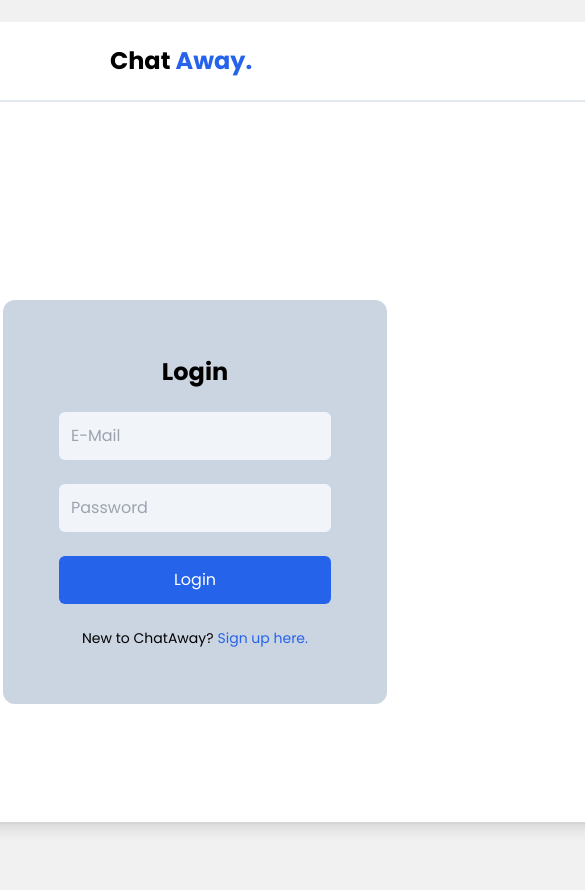
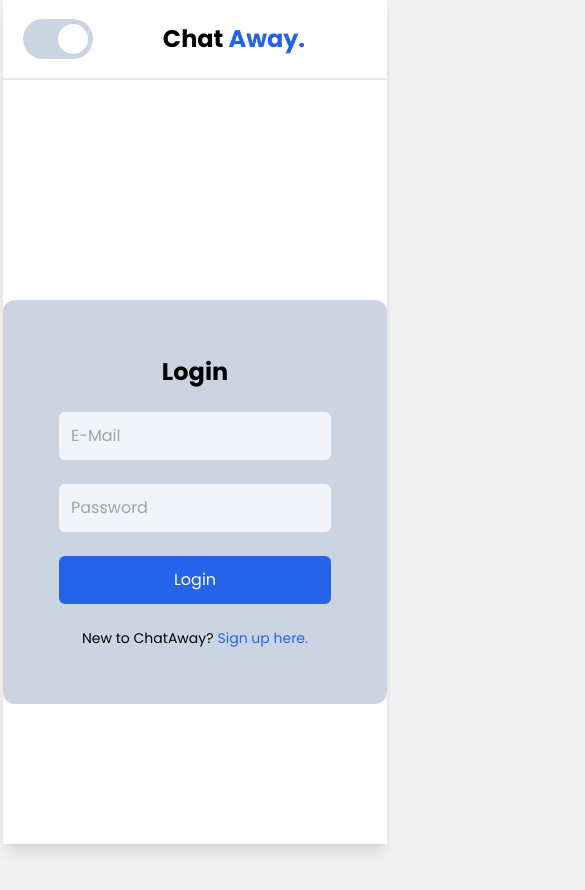
Before and after one commit to devham236/Yap-Away, a React (Vite) app in the folder client/: page / in a window 390 px wide. Shown: the top 890 px of the page, 585 px wide, since content can reach past the window. Built offline with nearby package versions, Linux system fonts and the light colour scheme; no server answers.

Commit message:
responsiveness

```diff
--- a/client/package.json
+++ b/client/package.json
@@ -36,7 +36,8 @@
     "jsdom": "^22.1.0",
     "msw": "^1.3.2",
     "postcss": "^8.4.28",
-    "prettier": "^3.0.2",
+    "prettier": "^3.0.3",
+    "prettier-plugin-tailwindcss": "^0.5.6",
     "tailwindcss": "^3.3.3",
     "vite": "^4.4.5",
     "vitest": "^0.34.6"
--- a/client/src/App.jsx
+++ b/client/src/App.jsx
@@ -19,11 +19,11 @@
   return (
     <div
       data-testid="main-container"
-      className={`w-[1300px] h-[800px] bg-white rounded-2xl shadow-lg relative ${
+      className={`lg:w-[1300px] lg:h-[800px] sm:w-full sm:h-[100vh] bg-white lg:rounded-2xl sm:rounded-none shadow-lg  relative ${
         darkMode && "dark"
       }`}
     >
-      <div className="w-full h-full rounded-2xl duration-300 dark:bg-slate-700">
+      <div className="w-full h-full lg:rounded-2xl sm:rounded-none duration-300 dark:bg-slate-700">
         <Navbar />
         <Routes>
           <Route index path="/login" element={<Login />} />
--- a/client/src/Components/Navbar.jsx
+++ b/client/src/Components/Navbar.jsx
@@ -24,7 +24,7 @@
   }
 
   return (
-    <div className="w-full h-20 p-3  rounded-tr-2xl rounded-tl-2xl border-b-2 border-slate-200 dark-border">
+    <div className="w-full h-20 p-3 lg:rounded-tr-2xl lg:rounded-tl-2xl border-b-2 border-slate-200 dark-border">
       <div className="w-full h-full flex items-center justify-between">
         <motion.div
           initial={{ x: -50, opacity: 0 }}
@@ -34,7 +34,7 @@
           <Link
             to="/"
             data-testid="home-link"
-            className="w-[55px] mr-2 h-full bg-slate-200 rounded-full flex items-center justify-center cursor-pointer"
+            className="sm:hidden lg:block w-[55px] mr-2 h-full bg-slate-200 rounded-full flex items-center justify-center cursor-pointer"
           >
             {userInfo ? (
               <div
@@ -60,7 +60,7 @@
           </Link>
           {userInfo && (
             <div className="mx-2">
-              <p className="font-bold">{userInfo.username}</p>
+              <p className="font-bold dark:text-white">{userInfo.username}</p>
             </div>
           )}
           <div
@@ -98,13 +98,13 @@
           ) : (
             <>
               <Link
-                className="mr-2 dark:bg-slate-900 dark-button dark:text-white bg-slate-200 p-3 rounded-lg duration-300 hover:bg-blue-600 hover:text-white"
+                className="sm:hidden lg:block mr-2 dark:bg-slate-900 dark-button dark:text-white bg-slate-200 p-3 rounded-lg duration-300 hover:bg-blue-600 hover:text-white"
                 to="/signup"
               >
                 <p className="font-semibold">Sign Up</p>
               </Link>
               <Link
-                className="ml-2 dark:bg-slate-900 dark-button dark:text-white bg-slate-200 p-3 rounded-lg duration-300 hover:bg-blue-600 hover:text-white"
+                className="sm:hidden lg:block ml-2 dark:bg-slate-900 dark-button dark:text-white bg-slate-200 p-3 rounded-lg duration-300 hover:bg-blue-600 hover:text-white"
                 to="/login"
               >
                 <p className="font-semibold">Login</p>
--- a/client/src/Config/axiosConfig.js
+++ b/client/src/Config/axiosConfig.js
@@ -1,6 +1,7 @@
 import axios from "axios"
 
-axios.defaults.baseURL = "https://chat-app-server-sigma.vercel.app/api/v1"
+// axios.defaults.baseURL = "https://chat-app-server-sigma.vercel.app/api/v1"
+axios.defaults.baseURL = "http://localhost:3000/api/v1"
 
 const token = JSON.parse(sessionStorage.getItem("token"))
 
```
Also changed, not shown: 1 other file (tests, documents, lock files or other folders).
